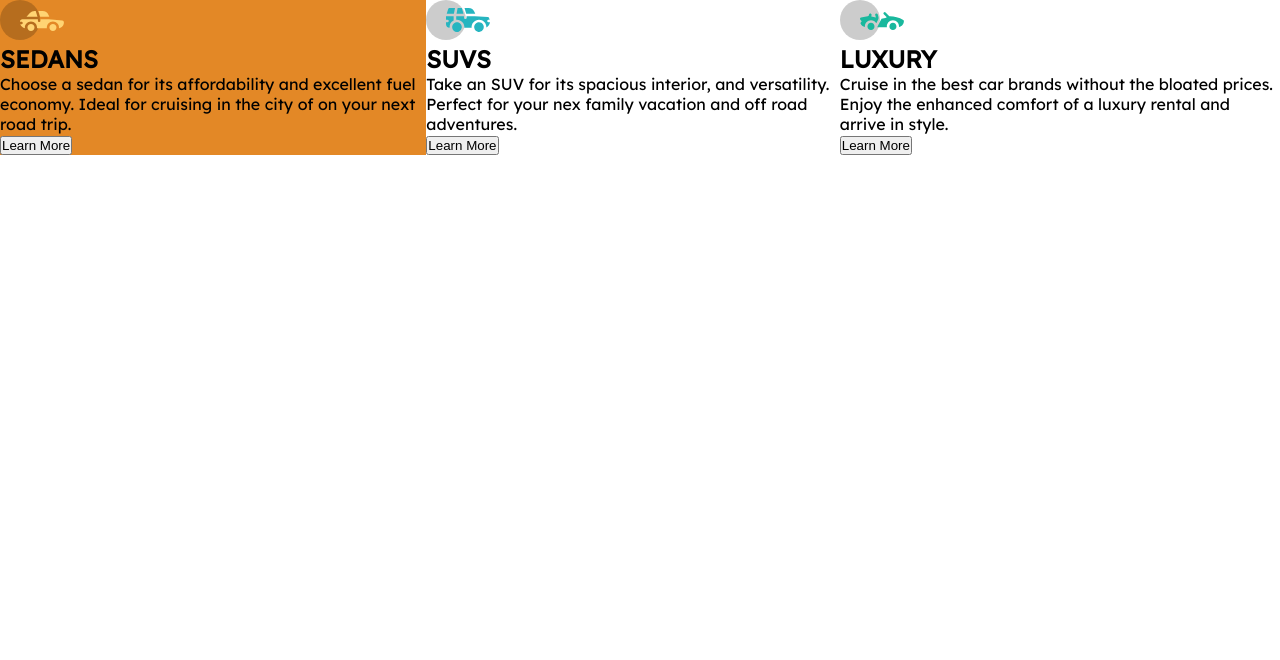
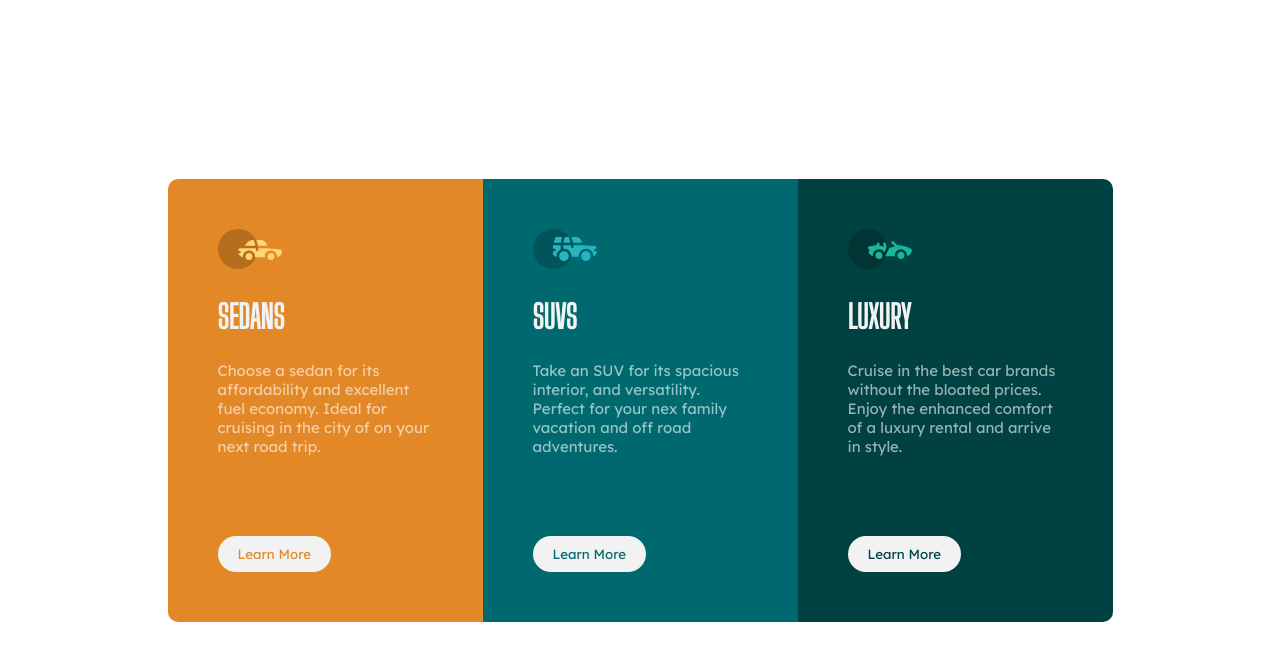
Before and after one commit to arieffadhlan/3-column-preview-card-component, a plain HTML site: page index.html in a window 1280 px wide. Drawn offline with Linux system fonts and the light colour scheme.

Commit message:
add style

```diff
--- a/index.html
+++ b/index.html
@@ -32,7 +32,7 @@
 							fuel economy. Ideal for cruising in the city of on
 							your next road trip.
 						</p>
-						<button>Learn More</button>
+						<button class="sedans-button">Learn More</button>
 					</div>
 				</section>
 				<section id="suvs">
@@ -46,7 +46,7 @@
 							versatility. Perfect for your nex family vacation
 							and off road adventures.
 						</p>
-						<button>Learn More</button>
+						<button class="suvs-button">Learn More</button>
 					</div>
 				</section>
 				<section id="luxury">
@@ -63,7 +63,7 @@
 							prices. Enjoy the enhanced comfort of a luxury
 							rental and arrive in style.
 						</p>
-						<button>Learn More</button>
+						<button class="luxury-button">Learn More</button>
 					</div>
 				</section>
 			</div>
--- a/style.css
+++ b/style.css
@@ -14,14 +14,75 @@ body {
 
 .container {
 	display: flex;
+	justify-content: center;
+	align-items: center;
+	height: 100vh;
+}
+
+section {
+	max-width: 315px;
+	width: 100%;
+	padding: 50px;
 }
 
 #sedans {
 	background-color: hsl(31, 77%, 52%);
+	border-bottom-left-radius: 10px;
+	border-top-left-radius: 10px;
 }
 
 #suvs {
-	background-color: ;
+	background-color: hsl(184, 100%, 22%);
 }
 
-#luxury;
+#luxury {
+	background-color: hsl(179, 100%, 13%);
+	border-bottom-right-radius: 10px;
+	border-top-right-radius: 10px;
+}
+
+.sedans-icon,
+.suvs-icon,
+.luxury-icon,
+.sedans-title,
+.suvs-title,
+.luxury-title {
+	margin-bottom: 25px;
+}
+
+.sedans-title,
+.suvs-title,
+.luxury-title {
+	font-family: "Big Shoulders Display", cursive;
+	font-size: 32px;
+	color: hsl(0, 0%, 95%);
+}
+
+.sedans-desc,
+.suvs-desc,
+.luxury-desc {
+	color: hsla(0, 0%, 100%, 0.75);
+	opacity: 0.8;
+	font-size: 15px;
+	margin-bottom: 80px;
+}
+
+button {
+	font-family: "Lexend Deca", sans-serif;
+	border: 0;
+	border-radius: 30px;
+	background-color: hsl(0, 0%, 95%);
+	padding: 10px 20px;
+}
+
+.sedans-button {
+	color: hsl(31, 77%, 52%);
+}
+
+.suvs-button {
+	color: hsl(184, 100%, 22%);
+}
+
+.luxury-button {
+	color: hsl(179, 100%, 13%);
+}
```
